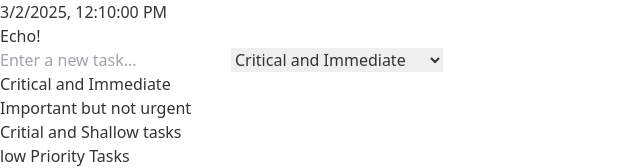
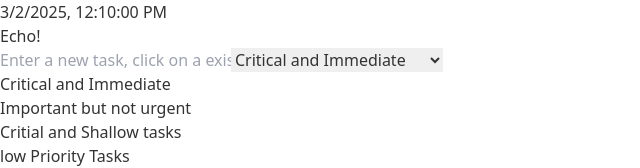
Before and after one commit to gupta-nu/echo, a React (Vite) app: page / in a window 1280 px wide. Shown: the top 168 px of the page, without its empty margins (0-640 px from the left). Built offline with nearby package versions, Linux system fonts and the light colour scheme.

Commit message:
minor changes

```diff
--- a/src/App.jsx
+++ b/src/App.jsx
@@ -270,7 +270,7 @@ const moveTask = (fromQuadrant, fromIndex, toQuadrant, toIndex) => {
               <input
                 type="text"
                 className="w-full p-1 border-none outline-none text-gray-800 text-xs"
-                placeholder="Enter a new task..."
+                placeholder="Enter a new task, click on a existing task to mark it completed or double click to edit it"
                 value={task}
                 onChange={(e) => setTask(e.target.value)}
                 onKeyDown={handleKeyDown}
@@ -326,7 +326,7 @@ const moveTask = (fromQuadrant, fromIndex, toQuadrant, toIndex) => {
           exit={{ rotateX: -90, opacity: 1 }}
           transition={{ duration: 0.4 }}
           style={{ transformPerspective: 1000 }}
-            className="fixed bottom-4 right-4 w-96 h-[28rem] bg-white rounded-lg shadow-xl border border-gray-200 flex flex-col z-10 "
+            className="fixed  w-96 h-[28rem] bg-white rounded-lg shadow-xl border border-gray-200 flex flex-col z-10 "
           >
             <div className="p-2 bg-gray-100 rounded-t-lg flex justify-between items-center">
               <span className="text-xs font-semibold text-gray-700">Quick Notes</span>
```
